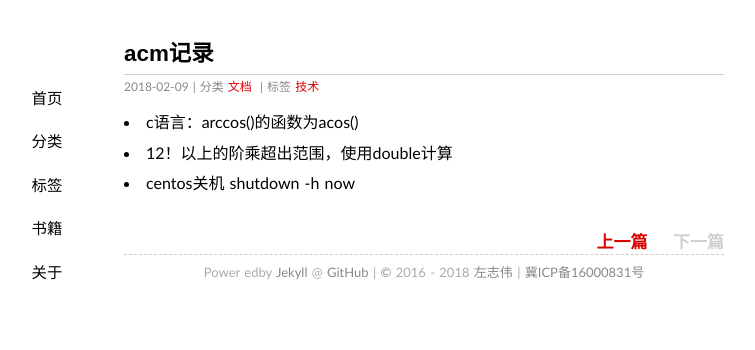
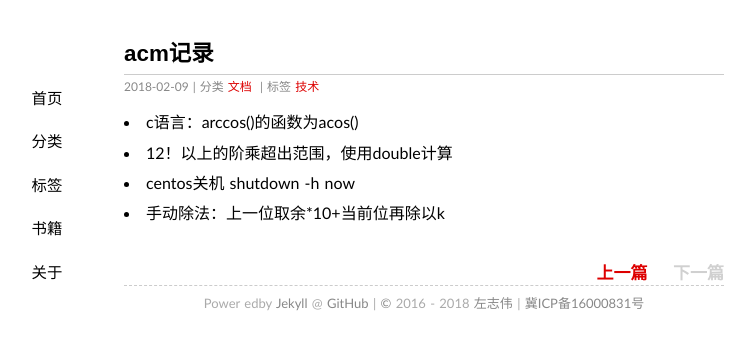
Before and after one commit to zuozhiwei/zuozhiwei.github.io, a Jekyll site: the page built from _posts/2018-2-9-acm.md, in a window 1280 px wide. Shown: the top 350 px of the page, without its empty margins (216-971 px from the left). Built offline with Jekyll 4.4.1, drawn with Linux system fonts in a browser that asks for light colours; Markdown is read by kramdown in place of the engine named in the settings; comment, search, counter and statistics services are not loaded.

Commit message:
add acm record

```diff
--- a/_posts/2018-2-9-acm.md
+++ b/_posts/2018-2-9-acm.md
@@ -9,3 +9,4 @@ tags: 技术
 * c语言：arccos()的函数为acos()
 * 12！以上的阶乘超出范围，使用double计算
 * centos关机 shutdown -h now
+* 手动除法：上一位取余*10+当前位再除以k
```
